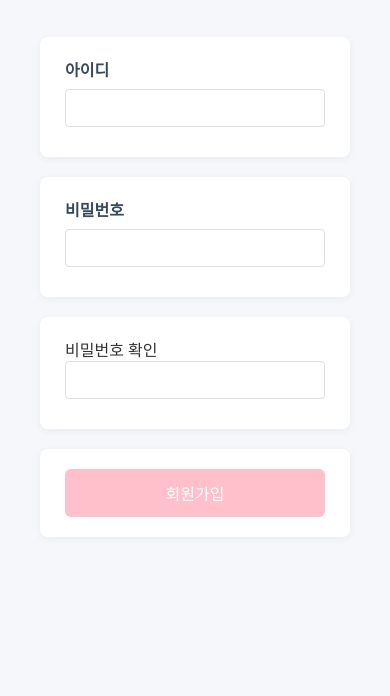
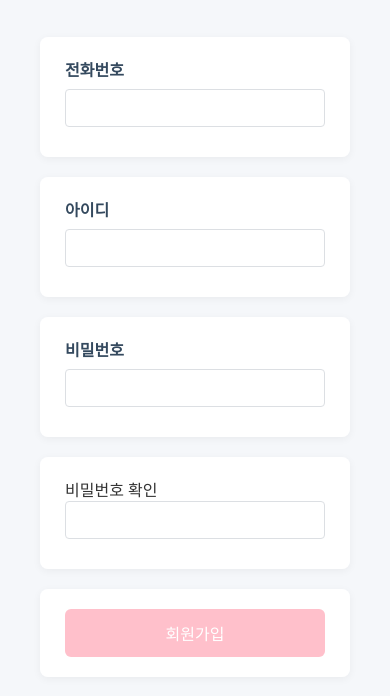
Before and after one commit to jennajhki/validation-check-main, a website: page src/index.html in a window 390 px wide. Shown: the part 108-804 px from the top of the page. Drawn offline with Linux system fonts and the light colour scheme.

Commit message:
add phone numbers

```diff
--- a/src/index.html
+++ b/src/index.html
@@ -11,6 +11,11 @@
 
   <body>
     <h1>회원가입</h1>
+    <fieldset>
+      <label>전화번호</label>
+      <input type="numbers" id="phoneNum" />
+    </fieldset>
+
     <fieldset>
       <label>아이디</label>
       <input type="text" id="username" />
```
